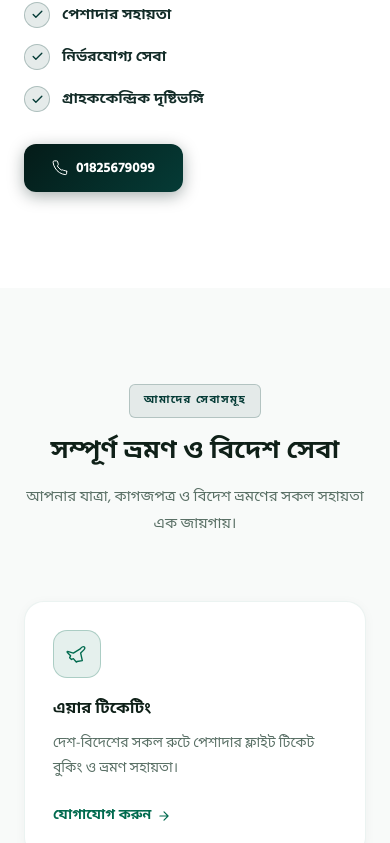
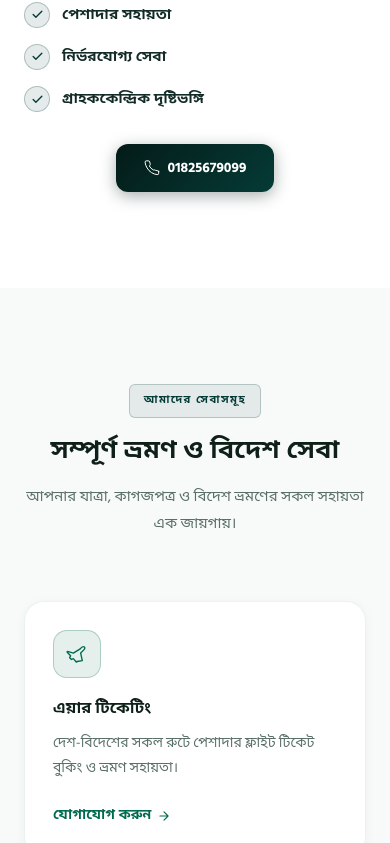
Before and after one commit to zahidul-islam-zisan/robi-air-overseas, a React (Vite) app: page / in a window 390 px wide. Shown: the part 1955-2798 px from the top of the page. Built offline with nearby package versions, Linux system fonts and the light colour scheme.

Commit message:
Update tour package image to Paris Eiffel Tower and center align phone number button

```diff
--- a/src/components/sections/AboutSection.tsx
+++ b/src/components/sections/AboutSection.tsx
@@ -146,7 +146,7 @@ export const AboutSection: React.FC<AboutSectionProps> = ({
             ))}
           </div>
 
-          <div style={{ display: "flex", justifyContent: "flex-start" }}>
+          <div style={{ display: "flex", justifyContent: "center" }}>
             <a
               href="tel:01825679099"
               className="inline-flex items-center justify-center gap-2 px-7 py-3.5 rounded-xl font-bold text-sm sm:text-base text-white border-none cursor-pointer transition-all hover:scale-105 shadow-lg"
--- a/src/data/siteData.ts
+++ b/src/data/siteData.ts
@@ -136,8 +136,11 @@ export const PACKAGES_DATA: PackageItem[] = [
     id: "tour-pkg",
     title: { bn: "ট্যুর প্যাকেজ", en: "Tour Packages" },
     subtitle: { bn: "বিশ্বভ্রমণ ও ছুটি", en: "World Travel & Holiday" },
-    img: "https://images.unsplash.com/photo-1507525428034-b723cf961d3e?w=800&h=500&fit=crop&auto=format&q=80",
-    alt: { bn: "আকর্ষণীয় ট্যুর গন্তব্য", en: "Attractive Tour Destinations" },
+    img: "/images/packages/package-tour.jpg",
+    alt: {
+      bn: "আইফেল টাওয়ার ও প্যারিস, ফ্রান্স",
+      en: "Eiffel Tower & Paris, France",
+    },
     cta: { bn: "প্যাকেজের বিস্তারিত জানুন", en: "Get Package Details" },
     badge: { bn: "ট্যুর", en: "Tour" },
   },
```
Also changed, not shown: public/images/packages/package-tour.jpg (added).
